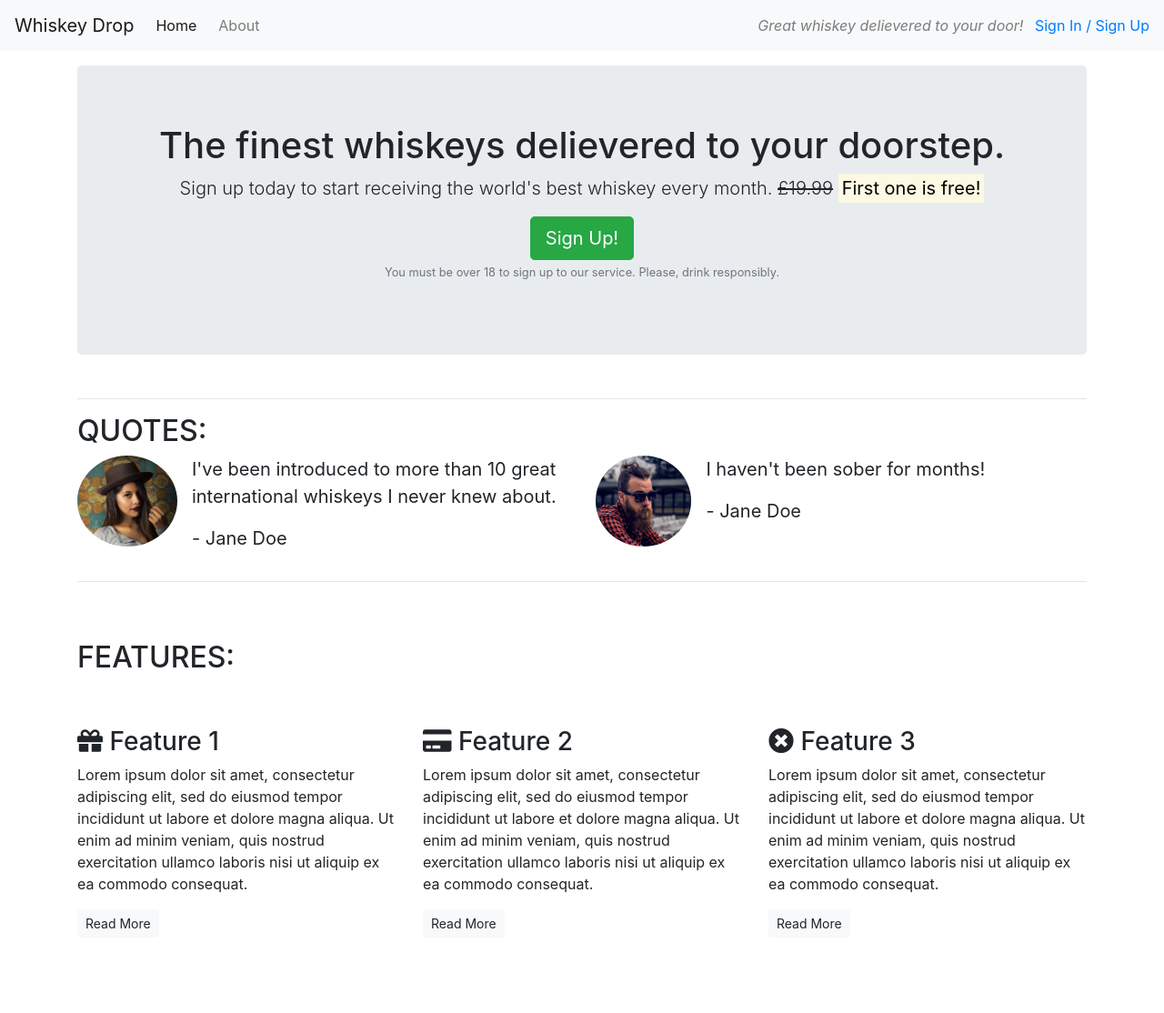
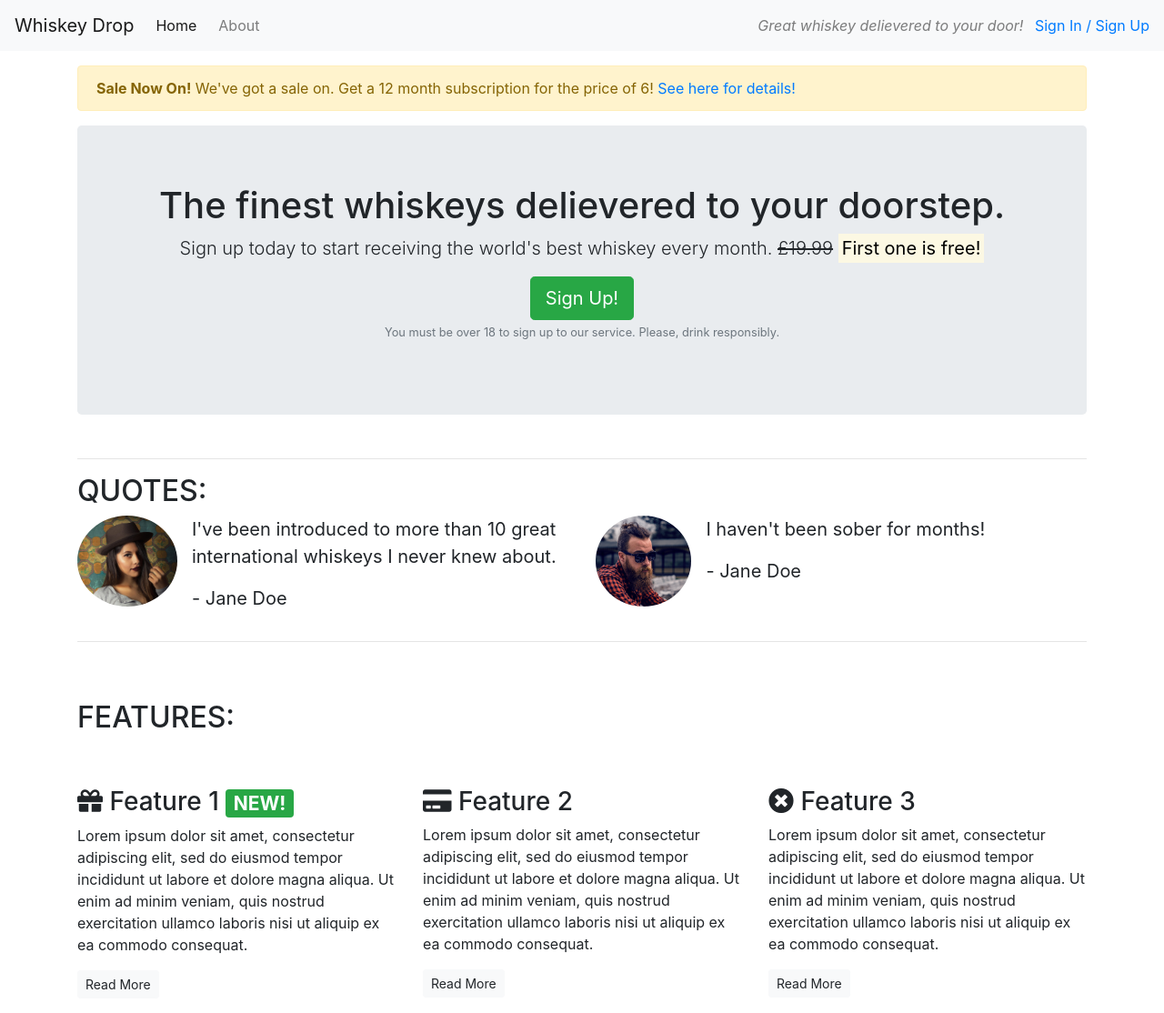
Before and after one commit to krandon1986/whiskey-drop, a plain HTML site: page index.html in a window 1280 px wide. Shown: the whole page at 91% size. Before the commit the page ends 1047 px from the top, so only its background shows below. Drawn offline with nearby package versions, Linux system fonts and the light colour scheme.

Commit message:
Creating an alert warning that will only appear on the desktop web brower, not the mobile

```diff
--- a/index.html
+++ b/index.html
@@ -24,6 +24,15 @@
         </div>
     </nav>
     <article class="container mt-3">
+        <div class="row d-none d-sm-block">
+            <div class="col-12">
+                <div class="alert alert-warning">
+                    <strong>Sale Now On!</strong> We've got a sale on.
+                    Get a 12 month subscription for the price of 6! <a href="">See here for details!</a>
+                </div>
+            </div>
+        </div>
+        </div>
         <!--Callout-->
         <div class="row">
             <div class="col-12">
@@ -94,7 +103,7 @@
             <div class="row">
                 <div class="col-12 col-md-6 col-lg-4">
                     <div class="feature">
-                        <h3><i class="fas fa-gift"></i> Feature 1</h3>
+                        <h3><i class="fas fa-gift d-none d-sm-inline"></i> Feature 1 <span class="badge badge-success">NEW!</span></h3>
                         <p>Lorem ipsum dolor sit amet, consectetur adipiscing elit, sed do eiusmod tempor incididunt ut labore et dolore magna aliqua.
                          Ut enim ad minim veniam, quis nostrud exercitation ullamco laboris nisi ut aliquip ex ea commodo consequat.</p>
                         <p><a class="btn btn-sm btn-light" href="">Read More</a></p>
@@ -102,7 +111,7 @@
                 </div>
                 <div class="col-12 col-md-6 col-lg-4">
                     <div class="feature">
-                        <h3><i class="fas fa-credit-card"></i> Feature 2</h3>
+                        <h3><i class="fas fa-credit-card d-none d-sm-inline"></i> Feature 2</h3>
                         <p>Lorem ipsum dolor sit amet, consectetur adipiscing elit, sed do eiusmod tempor incididunt ut labore et dolore magna aliqua.
                         Ut enim ad minim veniam, quis nostrud exercitation ullamco laboris nisi ut aliquip ex ea commodo consequat.</p>
                         <p><a class="btn btn-sm btn-light" href="">Read More</a></p>
@@ -110,7 +119,7 @@
                 </div>
                 <div class="col-12 d-md-none d-lg-block col-lg-4">
                     <div class="feature">
-                        <h3><i class="fas fa-times-circle"></i> Feature 3</h3>
+                        <h3><i class="fas fa-times-circle d-none d-sm-inline"></i> Feature 3</h3>
                         <p>Lorem ipsum dolor sit amet, consectetur adipiscing elit, sed do eiusmod tempor incididunt ut labore et dolore magna aliqua.
                         Ut enim ad minim veniam, quis nostrud exercitation ullamco laboris nisi ut aliquip ex ea commodo consequat.</p>
                         <p><a class="btn btn-sm btn-light" href="">Read More</a></p>
```
